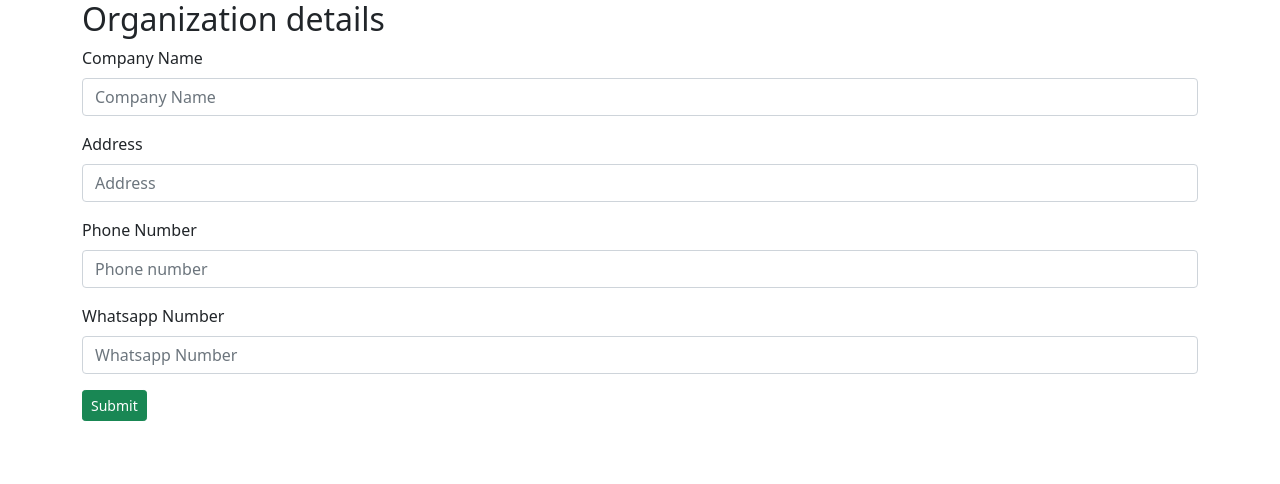
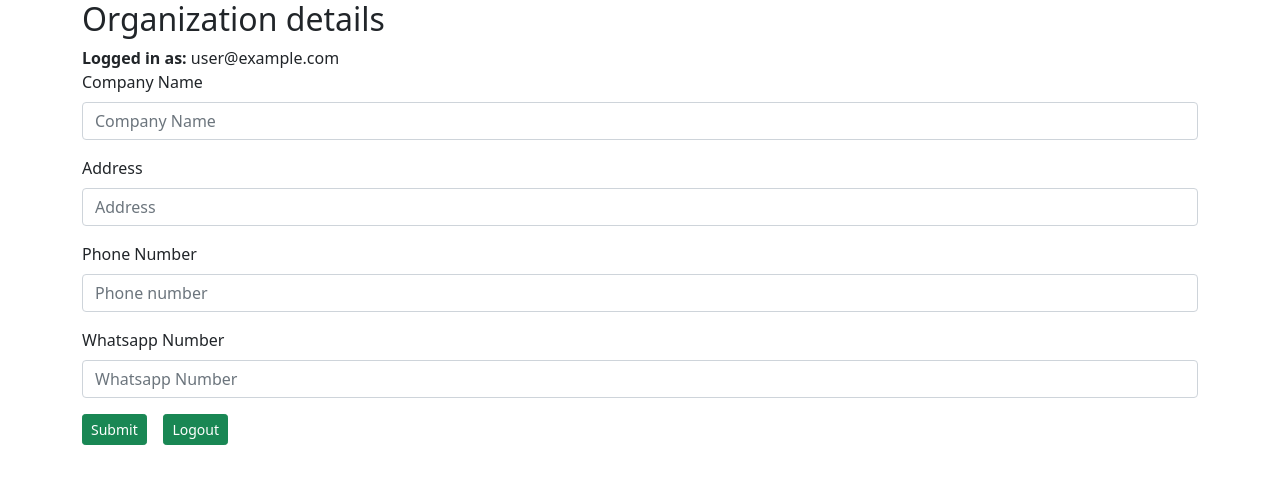
Before and after one commit to Mayshank18/transit-pro-website-1, a React (Create React App) app: page /organization in a window 1280 px wide. Shown: the top 484 px of the page. Built offline with nearby package versions, Linux system fonts and the light colour scheme; no server answers; sample sign-in values are in the browser's storage.

Commit message:
confiured private routing

```diff
--- a/src/App.js
+++ b/src/App.js
@@ -6,7 +6,7 @@ import LoginPage from "./Components/LoginPage";
 import HomePage from "./Components/HomePage";
 import { AuthProvider } from "./Contexts/AuthContext";
 import OrganizationPage from "./Components/OrganizationPage";
-//import PrivateRoute from "./Components/PrivateRoute";
+import PrivateRoute from "./Components/PrivateRoute";
 
 function App() {
 
@@ -25,9 +25,10 @@ function App() {
             <Route exact path="/signup">
               <SignupPage />
             </Route>
-            <Route exact path="/organization">
+            <PrivateRoute exact path="/organization" component={OrganizationPage}/>
+            {/* <Route exact path="/organization">
               <OrganizationPage />
-            </Route>
+            </Route> */}
           </Switch>
         </AuthProvider>
       </Router>
--- a/src/Components/OrganizationPage.js
+++ b/src/Components/OrganizationPage.js
@@ -1,22 +1,34 @@
-import React, {  useRef } from "react";
-//import { useHistory } from "react-router-dom";
-// import { Alert } from "react-bootstrap";
+import React, { useState, useRef } from "react";
+import { useHistory } from "react-router-dom";
+import { Alert } from "react-bootstrap";
+import { useAuth } from "../Contexts/AuthContext";
 
 export default function OrganizationPage() {
-    const companyRef = useRef();
-    const phonenumberRef = useRef();
-    const whatsappnumberRef=useRef();
-    const addressRef=useRef();
+  const companyRef = useRef();
+  const phonenumberRef = useRef();
+  const whatsappnumberRef = useRef();
+  const addressRef = useRef();
 
-    // const [error, setError] = useState("");
-    // const [loading, setLoading] = useState(false);
-    //const history = useHistory();
+  const [error, setError] = useState("");
+  const { currentUser, logout } = useAuth();
+  const history = useHistory();
 
+  async function handleLogout() {
+    setError("");
+
+    try {
+      await logout();
+      history.push("/login");
+    } catch (err) {
+      setError(err.message);
+    }
+  }
   return (
     <div className="container">
       <h2>Organization details</h2>
       <form>
-        {/* {error && <Alert variant="danger">{error}</Alert>} */}
+        {error && <Alert variant="danger">{error}</Alert>}
+        <strong>Logged in as:</strong> {currentUser.email}
         <div className="mb-3">
           <label htmlFor="company" className="form-label">
             Company Name
@@ -69,13 +81,20 @@ export default function OrganizationPage() {
             required
           />
         </div>
-
         <button
           type="submit"
           className="btn btn-sm btn-success"
-        //   disabled={loading}
+          //   disabled={loading}
         >
           Submit
+        </button>{" "}
+        &nbsp;&nbsp;&nbsp;
+        <button
+          type="submit"
+          className="btn btn-sm btn-success"
+          onClick={handleLogout}
+        >
+          Logout
         </button>
       </form>
     </div>
--- a/src/Contexts/AuthContext.js
+++ b/src/Contexts/AuthContext.js
@@ -18,6 +18,9 @@ export function AuthProvider({ children }) {
   function login(email, password) {
     return auth.signInWithEmailAndPassword(email, password);
   }
+  function logout() {
+    return auth.signOut()
+  }
   useEffect(() => {
     const unsubscribe = auth.onAuthStateChanged((user) => {
       setCurrentUser(user);
@@ -28,8 +31,10 @@ export function AuthProvider({ children }) {
   }, []);
 
   const value = {
+    currentUser,
     login,
     signup,
+    logout
   };
 
   return (
--- a/src/index.js
+++ b/src/index.js
@@ -2,7 +2,6 @@ import React from 'react';
 import ReactDOM from 'react-dom';
 import './index.css';
 import App from './App';
-import reportWebVitals from './reportWebVitals';
 import 'bootstrap/dist/css/bootstrap.min.css';
 ReactDOM.render(
   <React.StrictMode>
@@ -14,4 +13,3 @@ ReactDOM.render(
 // If you want to start measuring performance in your app, pass a function
 // to log results (for example: reportWebVitals(console.log))
 // or send to an analytics endpoint. Learn more: https://bit.ly/CRA-vitals
-reportWebVitals();
```
